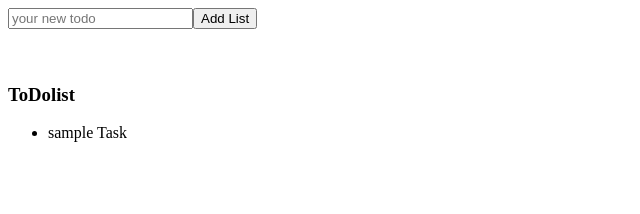
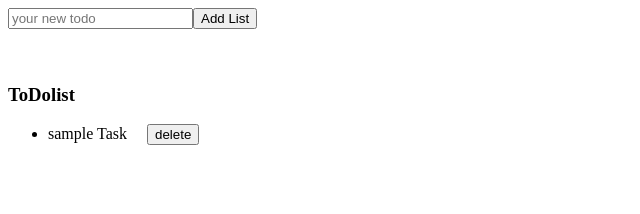
Before and after one commit to Abhay108cell/react, a React (Vite) app: page / in a window 1280 px wide. Shown: the top 214 px of the page, without its empty margins (0-640 px from the left). Built offline with nearby package versions, Linux system fonts and the light colour scheme.

Commit message:
using Delete method in todo

```diff
--- a/src/TodoList.jsx
+++ b/src/TodoList.jsx
@@ -7,12 +7,18 @@
   let [newTodo, setNewTodo] = useState("")
   let addTask= (()=>{
     // console.log("adding todo in list");
-    setTodos([...todos ,{task : newTodo, id:uuidv4()}])
+    // setTodos([...todos ,{task : newTodo, id:uuidv4()}])
+    setTodos((prevTodo)=>{
+return [...prevTodo ,{task : newTodo, id:uuidv4()}]
+    })
     setNewTodo("")
   })
   let updateTask=((event)=>{
     setNewTodo(event.target.value)
   })
+  let deleteTodo=(id)=>{
+    setTodos((prevTodos)=>todos.filter((prevTodos)=>prevTodos.id !== id));
+      }
   return(
     <div>
     <input placeholder="your new todo" value={newTodo} onChange={updateTask}/>
@@ -24,7 +30,12 @@
     <ul>
       {
         todos.map((todo)=>{
-          return <li key={todo.id}>{todo.task}</li>
+          return <li key={todo.id}>
+            <span>{todo.task}</span>
+            &nbsp;&nbsp;
+            &nbsp;&nbsp;
+            <button onClick={()=>deleteTodo(todo.id)}>delete</button>
+            </li>
         })
       }
     </ul>
```
